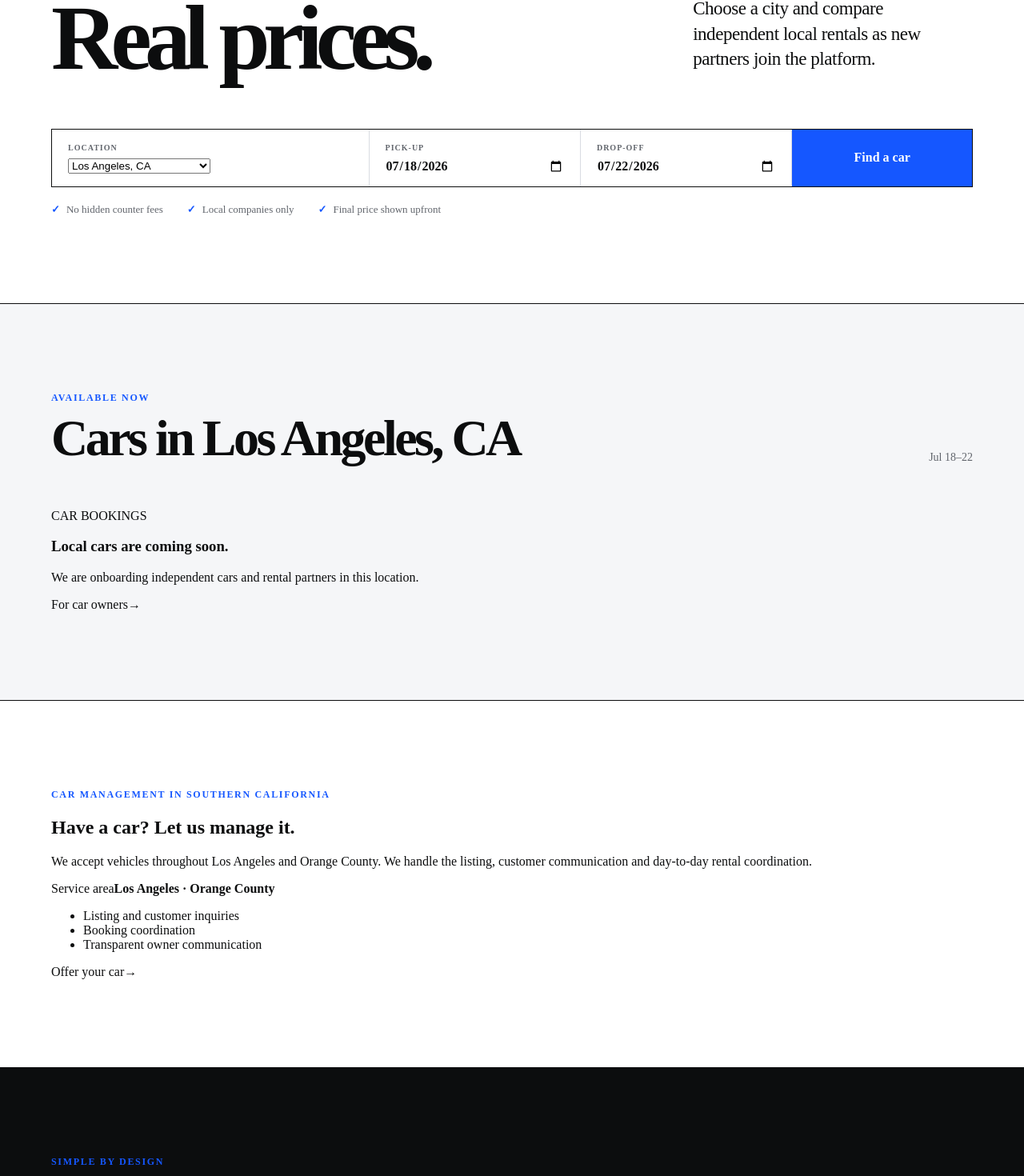
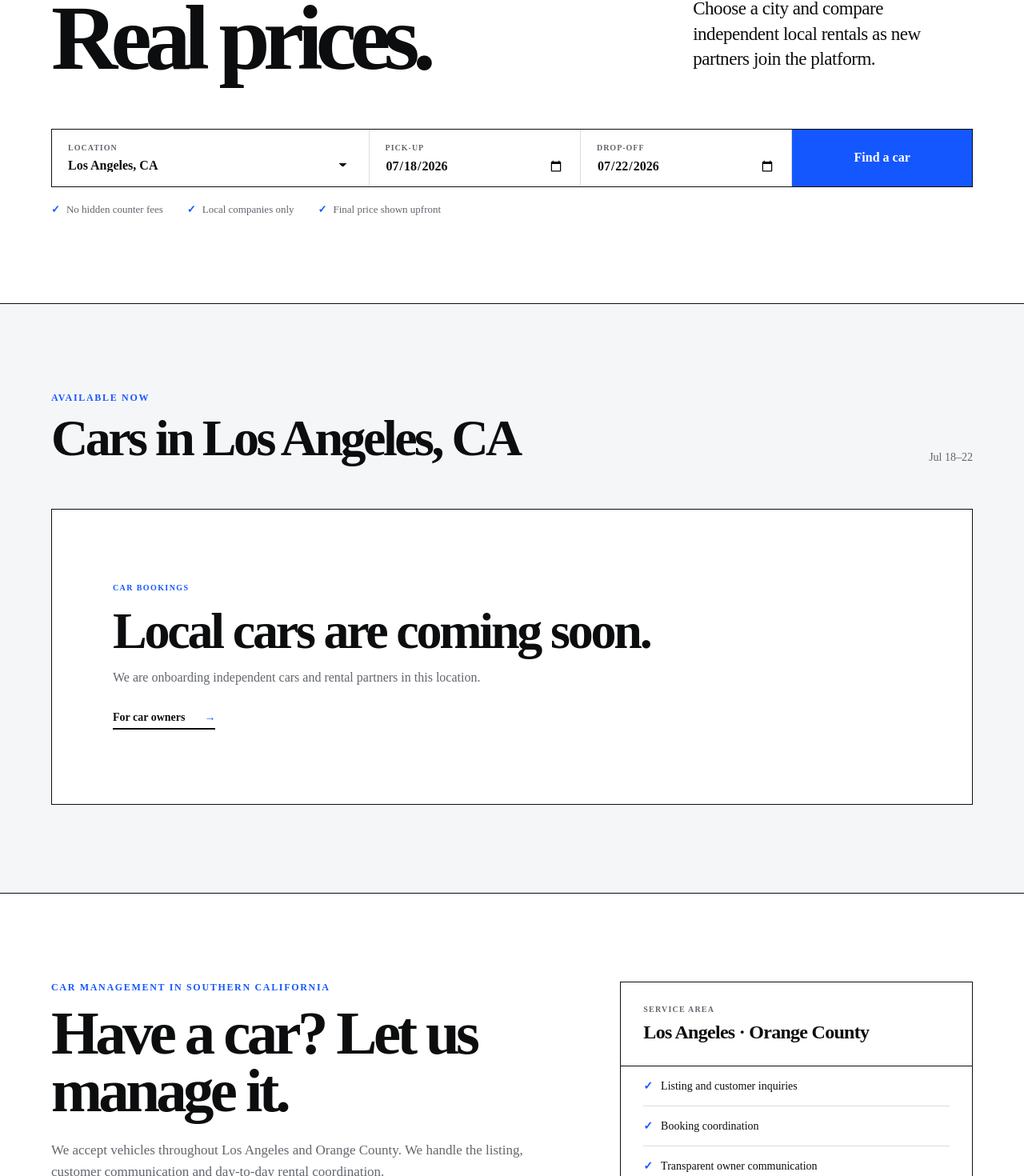
Before and after one commit to thevanrental/car-bookings, a React (Vite) app: page / in a window 1280 px wide. Shown: the part 421-1891 px from the top of the page at 80% size. Built offline with nearby package versions, Linux system fonts and the light colour scheme.

Commit message:
Style city selector and vehicle management section

```diff
--- a/src/styles.css
+++ b/src/styles.css
@@ -13,7 +13,7 @@ body { margin: 0; background: var(--paper); color: var(--ink); font-family: var(
 body.modal-open { overflow: hidden; }
 img { display: block; max-width: 100%; }
 a { color: inherit; text-decoration: none; }
-button, input { font: inherit; }
+button, input, select { font: inherit; }
 button, a { -webkit-tap-highlight-color: transparent; }
 .sr-only { position: absolute; width: 1px; height: 1px; padding: 0; margin: -1px; overflow: hidden; clip: rect(0,0,0,0); white-space: nowrap; border: 0; }
 
@@ -43,7 +43,8 @@ h1 { margin: 0; max-width: 900px; font-size: clamp(64px, 9vw, 136px); line-heigh
 .search-panel { display: grid; grid-template-columns: 1.5fr 1fr 1fr .85fr; margin-top: 8vh; border: 1px solid var(--ink); background: var(--paper); }
 .search-panel label { min-width: 0; padding: 17px 20px 15px; border-right: 1px solid var(--line); }
 .search-panel span, .car-company > span, .car-deposit > span { display: block; margin-bottom: 8px; color: var(--muted); font-size: 10px; font-weight: 700; letter-spacing: .1em; text-transform: uppercase; }
-.search-panel input { width: 100%; min-width: 0; padding: 0; border: 0; outline: 0; background: transparent; color: var(--ink); font-size: 16px; font-weight: 600; }
+.search-panel input, .search-panel select { width: 100%; min-width: 0; padding: 0; border: 0; outline: 0; background: transparent; color: var(--ink); font-size: 16px; font-weight: 600; }
+.search-panel select { appearance: none; cursor: pointer; background-image: linear-gradient(45deg, transparent 50%, var(--ink) 50%), linear-gradient(135deg, var(--ink) 50%, transparent 50%); background-position: calc(100% - 12px) 55%, calc(100% - 7px) 55%; background-size: 5px 5px, 5px 5px; background-repeat: no-repeat; padding-right: 28px; }
 .search-panel label:focus-within { box-shadow: inset 0 -3px var(--blue); }
 .search-panel button { border: 0; background: var(--blue); color: white; font-weight: 800; cursor: pointer; transition: background 150ms ease; }
 .search-panel button:hover, .search-panel button:focus-visible { background: #0d46d9; }
@@ -94,6 +95,25 @@ h1 { margin: 0; max-width: 900px; font-size: clamp(64px, 9vw, 136px); line-heigh
 .modal-total span { display: block; color: var(--muted); font-size: 13px; }
 .modal-total strong { display: block; margin-top: 5px; font-size: 28px; }
 .request-button { display: flex; justify-content: space-between; margin-top: 22px; padding: 18px 20px; background: var(--blue); color: white; font-weight: 800; }
+
+.empty-state { min-height: 370px; display: grid; align-content: center; justify-items: start; padding: clamp(32px, 6vw, 76px); border: 1px solid var(--ink); background: white; }
+.empty-state > span { color: var(--blue); font-size: 10px; font-weight: 900; letter-spacing: .14em; }
+.empty-state h3 { max-width: 750px; margin: 18px 0 14px; font-size: clamp(34px, 5vw, 68px); line-height: .98; letter-spacing: -.05em; }
+.empty-state p { max-width: 620px; margin: 0; color: var(--muted); font-size: 16px; line-height: 1.55; }
+.empty-state a { display: flex; align-items: center; gap: 24px; margin-top: 30px; padding-bottom: 5px; border-bottom: 2px solid var(--ink); font-size: 14px; font-weight: 800; }
+.empty-state a b, .owner-panel a b { color: var(--blue); }
+
+.owners { display: grid; grid-template-columns: minmax(0, 1.15fr) minmax(340px, .85fr); gap: clamp(50px, 9vw, 140px); background: var(--paper); }
+.owner-intro h2 { max-width: 820px; margin: 14px 0 24px; font-size: clamp(46px, 6vw, 86px); line-height: .94; letter-spacing: -.06em; }
+.owner-intro > p:last-child { max-width: 650px; margin: 0; color: var(--muted); font-size: 17px; line-height: 1.6; }
+.owner-panel { align-self: end; border: 1px solid var(--ink); }
+.owner-panel > div { padding: 28px; border-bottom: 1px solid var(--ink); }
+.owner-panel > div span { display: block; margin-bottom: 10px; color: var(--muted); font-size: 10px; font-weight: 800; letter-spacing: .12em; text-transform: uppercase; }
+.owner-panel > div strong { font-size: 24px; letter-spacing: -.03em; }
+.owner-panel ul { list-style: none; margin: 0; padding: 0 28px; }
+.owner-panel li { padding: 16px 0; border-bottom: 1px solid var(--line); font-size: 14px; }
+.owner-panel li::before { content: "✓"; margin-right: 10px; color: var(--blue); font-weight: 900; }
+.owner-panel a { display: flex; justify-content: space-between; gap: 20px; padding: 22px 28px; background: var(--ink); color: white; font-weight: 800; }
 
 .company-grid { display: grid; grid-template-columns: repeat(3, 1fr); border-top: 1px solid var(--ink); border-left: 1px solid var(--ink); }
 .company-card { min-width: 0; padding: 30px; border-right: 1px solid var(--ink); border-bottom: 1px solid var(--ink); }
@@ -147,6 +167,9 @@ footer > div { display: flex; gap: 22px; font-size: 12px; font-weight: 700; }
 }
 
 @media (max-width: 820px) {
+  .owners { grid-template-columns: 1fr; gap: 42px; }
+  .owner-panel { align-self: auto; }
+  .empty-state { min-height: 320px; padding: 30px 24px; }
   .site-header { grid-template-columns: 1fr auto; padding: 0 22px; }
   nav { display: none; }
   .header-actions { gap: 10px; }
```
